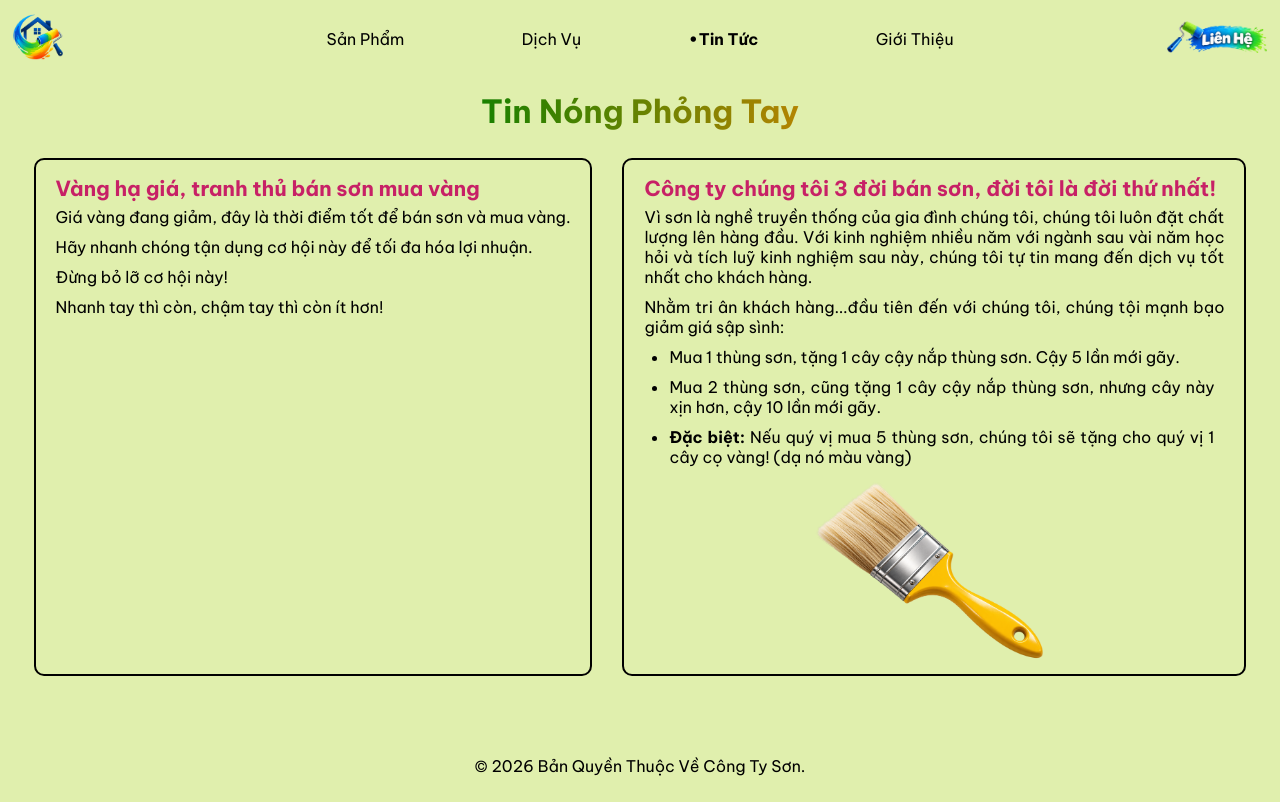
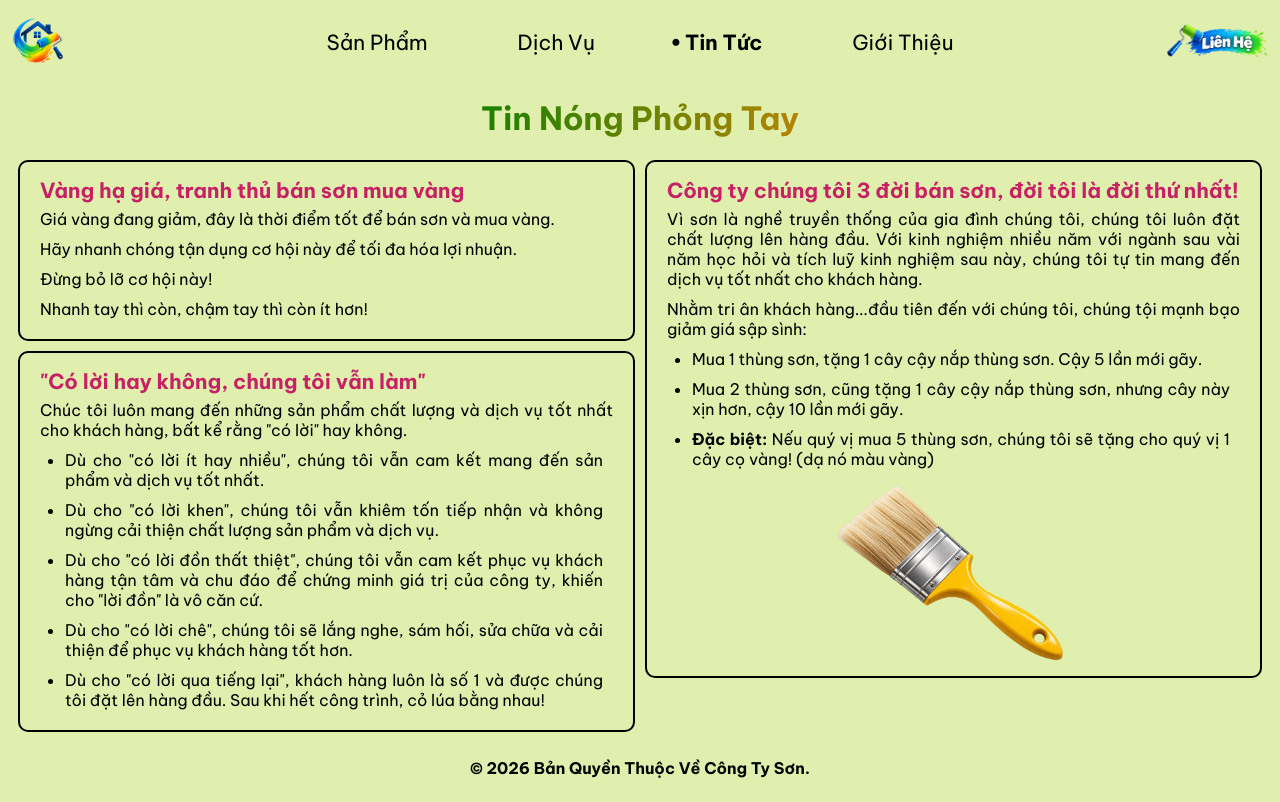
Before and after one commit to QuangDoan7/paint-company, a React (Vite) app in the folder paint-website/: page /paint-company/news in a window 1280 px wide. Built offline with nearby package versions, Linux system fonts and the light colour scheme.

Commit message:
#4: Update Animation

```diff
--- a/paint-website/package.json
+++ b/paint-website/package.json
@@ -12,8 +12,10 @@
     "deploy": "gh-pages -d dist"
   },
   "dependencies": {
+    "motion": "^14.6.0",
     "react": "^19.2.8",
     "react-dom": "^19.2.8",
+    "react-responsive-masonry": "^2.9.0",
     "react-router": "^7.18.4"
   },
   "devDependencies": {
--- a/paint-website/src/App.jsx
+++ b/paint-website/src/App.jsx
@@ -1,6 +1,9 @@
 import './styles/general.css'
-import { Route, Routes } from 'react-router'
+
+import { Route, Routes, useLocation } from 'react-router'
 import { useState, useEffect } from 'react'
+import {motion, AnimatePresence} from 'motion/react'
+
 import Header from './components/Header.jsx'
 import Footer from './components/Footer.jsx'
 import Paint1 from './pages/Paint1.jsx'
@@ -26,6 +29,8 @@ function App() {
 
     const [isMobileMenuOpen, setIsMobileMenuOpen] = useState(false);
 
+    const location = useLocation();
+
     return (
         <>
             <Header
@@ -35,7 +40,17 @@ function App() {
             />
 
                 <main>
-                <Routes>
+                    <AnimatePresence
+                        mode="wait"
+                    >
+                        <motion.div
+                            key={location.pathname}
+                            initial={{ opacity: 0, y: -20 }}
+                            animate={{ opacity: 1, y: 0 }}
+                            exit={{ opacity: 0, y: -20 }}
+                            transition={{ duration: 0.75, ease: "easeInOut" }}
+                        >
+                            <Routes location={location}>
                                 <Route path="/" element={<Home />} />
                                 <Route path="/products" element={
                                     <Products
@@ -89,6 +104,8 @@ function App() {
                                     />}
                                 />
                             </Routes>
+                        </motion.div>
+                    </AnimatePresence>
                 </main>
 
             <Footer />
--- a/paint-website/src/pages/About.jsx
+++ b/paint-website/src/pages/About.jsx
@@ -4,7 +4,7 @@ function About() {
     return (
         <>
             <div className="about-us-container">
-                <h1>Alo chúng tôi để biết thêm.</h1>
+                <h1 className="gradient-text">Alo chúng tôi để biết thêm.</h1>
             </div>
         </>
     )
--- a/paint-website/src/pages/Contact.jsx
+++ b/paint-website/src/pages/Contact.jsx
@@ -4,7 +4,7 @@ function Contact() {
     return (
         <>
             <div className="contact-container">
-                <h1>Thông tin chi tiết về công ty</h1>
+                <h1 className="gradient-text">Thông tin chi tiết về công ty</h1>
                 <div>
                     <h2>Tên: Công ty TNHH ... </h2>
                     <h4>Địa chỉ: 123 Đường ABC, Quận XYZ, Thành phố </h4>
--- a/paint-website/src/pages/News.jsx
+++ b/paint-website/src/pages/News.jsx
@@ -1,3 +1,5 @@
+import Masonry, { ResponsiveMasonry } from "react-responsive-masonry"
+
 import '../styles/general.css'
 import yellowBrush from '../assets/img/news/yellow-brush.png'
 
@@ -7,6 +9,10 @@ function News() {
             <div className="news-container">
                 <h1 className="gradient-text">Tin Nóng Phỏng Tay</h1>
                 <div className="news-item-container">
+                    <ResponsiveMasonry
+                        columnsCountBreakPoints={{0: 1, 750: 2}}
+                    >
+                        <Masonry gutter="10px">
                             <div className="news-item">
                                 <h3>Vàng hạ giá, tranh thủ bán sơn mua vàng</h3>
                                 <p>Giá vàng đang giảm, đây là thời điểm tốt để bán sơn và mua vàng.</p>
@@ -25,6 +31,19 @@ function News() {
                                 </ul>
                                 <img src={yellowBrush} alt="Cây cọ vàng" />
                             </div>
+                            <div className="news-item">
+                                <h3>"Có lời hay không, chúng tôi vẫn làm"</h3>
+                                <p>Chúc tôi luôn mang đến những sản phẩm chất lượng và dịch vụ tốt nhất cho khách hàng, bất kể rằng "có lời" hay không.</p>
+                                <ul>
+                                    <li>Dù cho "có lời ít hay nhiều", chúng tôi vẫn cam kết mang đến sản phẩm và dịch vụ tốt nhất.</li>
+                                    <li>Dù cho "có lời khen", chúng tôi vẫn khiêm tốn tiếp nhận và không ngừng cải thiện chất lượng sản phẩm và dịch vụ.</li>
+                                    <li>Dù cho "có lời đồn thất thiệt", chúng tôi vẫn cam kết phục vụ khách hàng tận tâm và chu đáo để chứng minh giá trị của công ty, khiến cho "lời đồn" là vô căn cứ.</li>
+                                    <li>Dù cho "có lời chê", chúng tôi sẽ lắng nghe, sám hối, sửa chữa và cải thiện để phục vụ khách hàng tốt hơn.</li>
+                                    <li>Dù cho "có lời qua tiếng lại", khách hàng luôn là số 1 và được chúng tôi đặt lên hàng đầu. Sau khi hết công trình, cỏ lúa bằng nhau!</li>
+                                </ul>
+                            </div>
+                        </Masonry>
+                    </ResponsiveMasonry>
                 </div>
             </div>
         </>
--- a/paint-website/src/styles/general.css
+++ b/paint-website/src/styles/general.css
@@ -10,7 +10,6 @@ html {
     display: flex;
     flex-direction: column;
 }
-
 
 /* Header styles */
 .header-container {
@@ -61,18 +60,24 @@ html {
 }
 
 .nav-menu li {
+    font-size: 1.3em;
     transition: transform 0.1s ease;
 }
 
 .nav-menu li:hover {
     font-weight: bold;
-    transform: scale(1.2, 1.2);
+    color: blue;
+    transform: scale(1.1, 1.1);
     transition: transform 0.1s ease;
 }
 
 .nav-menu a, .mobile-nav.open a {
     color: black;
     text-decoration: none;
+}
+
+.nav-menu a:hover, .mobile-nav.open a:hover {
+    color: blue;
 }
 
 /* Mobile navigation styles */
@@ -103,7 +108,7 @@ html {
     }
 
     .mobile-menu-button:hover {
-        transform: scale(1.2, 1.2);
+        transform: scale(1.1, 1.1);
         transition: transform 0.1s ease;
     }
 
@@ -138,7 +143,8 @@ html {
     }
     .mobile-nav.open li:hover {
         font-weight: bold;
-        transform: scale(1.2, 1.2) translate(-5px, 0px);
+        color: blue;
+        transform: scale(1.1, 1.1) translate(-5px, 0px);
         transition: transform 0.1s ease;
     }
 
@@ -213,19 +219,27 @@ html {
 }
 
 .product-nav li {
+    color: black;
+    font-size: 1.1em;
     transition: transform 0.1s ease;
 }
 
 .product-nav li:hover {
+    color: blue;
     font-weight: bold;
-    transform: scale(1.2, 1.2);
+    transform: scale(1.1, 1.1);
     transition: transform 0.1s ease;
 }
 
-.product-nav ul li a {
-    color: rgb(0, 0, 0);
+.product-nav a {
+    color: black;
     text-decoration: none;
 }
+
+.product-nav a:hover {
+    color: blue;
+}
+
 
 /* Mobile product nav styles */
 
@@ -263,6 +277,7 @@ html {
     }
 
     .mobile-product-nav.open li {
+        color: black;
         list-style: none;
         text-align: right;
         margin: 5px 0;
@@ -270,6 +285,7 @@ html {
     }
 
     .mobile-product-nav.open li:hover {
+        color: blue;
         font-weight: bold;
         transform: scale(1.2, 1.2) translate(-5px, 0px);
         transition: 0.1s ease;
@@ -278,6 +294,10 @@ html {
     .mobile-product-nav.open a {
         text-decoration: none;
         color: black;
+    }
+
+    .mobile-product-nav.open a:hover {
+        color: blue;
     }
 }
 
@@ -331,7 +351,7 @@ html {
     .selected::before {
         content: "•";
         position: absolute;
-        left: -10px;
+        left: -15px;
         margin-right: 4px;
     }
 }
@@ -388,23 +408,16 @@ html {
     text-align: center;
 }
 
-.news-container h1 {
-    text-align: center;
-}
-
 .news-item-container {
-    display: flex;
-    flex-wrap: wrap;
-    justify-content: center;
+    margin: 10px;
 }
 
 .news-item {
+    box-sizing: border-box;
     border: 2px solid black;
     border-radius: 10px;
-    margin: 5px 15px;
     padding: 10px;
-    min-width: 350px;
-    max-width: 600px;
+    width: 100%;
 }
 
 .news-item h3 {
@@ -492,6 +505,10 @@ html {
     margin-top: auto;
 }
 
+.footer-container p {
+    font-weight: bold;
+}
+
 /* Some Common Special Styles*/
 
 .home-container, .products-container {
--- a/paint-website/vite.config.js
+++ b/paint-website/vite.config.js
@@ -4,5 +4,5 @@ import { defineConfig } from 'vite'
 // https://vite.dev/config/
 export default defineConfig({
     plugins: [react()],
-    base: '/paint-company/'
+    base: '/paint-company'
 })
```
Also changed, not shown: 1 other file (tests, documents, lock files or other folders). Lines whose indentation alone changed are shown as unchanged.
